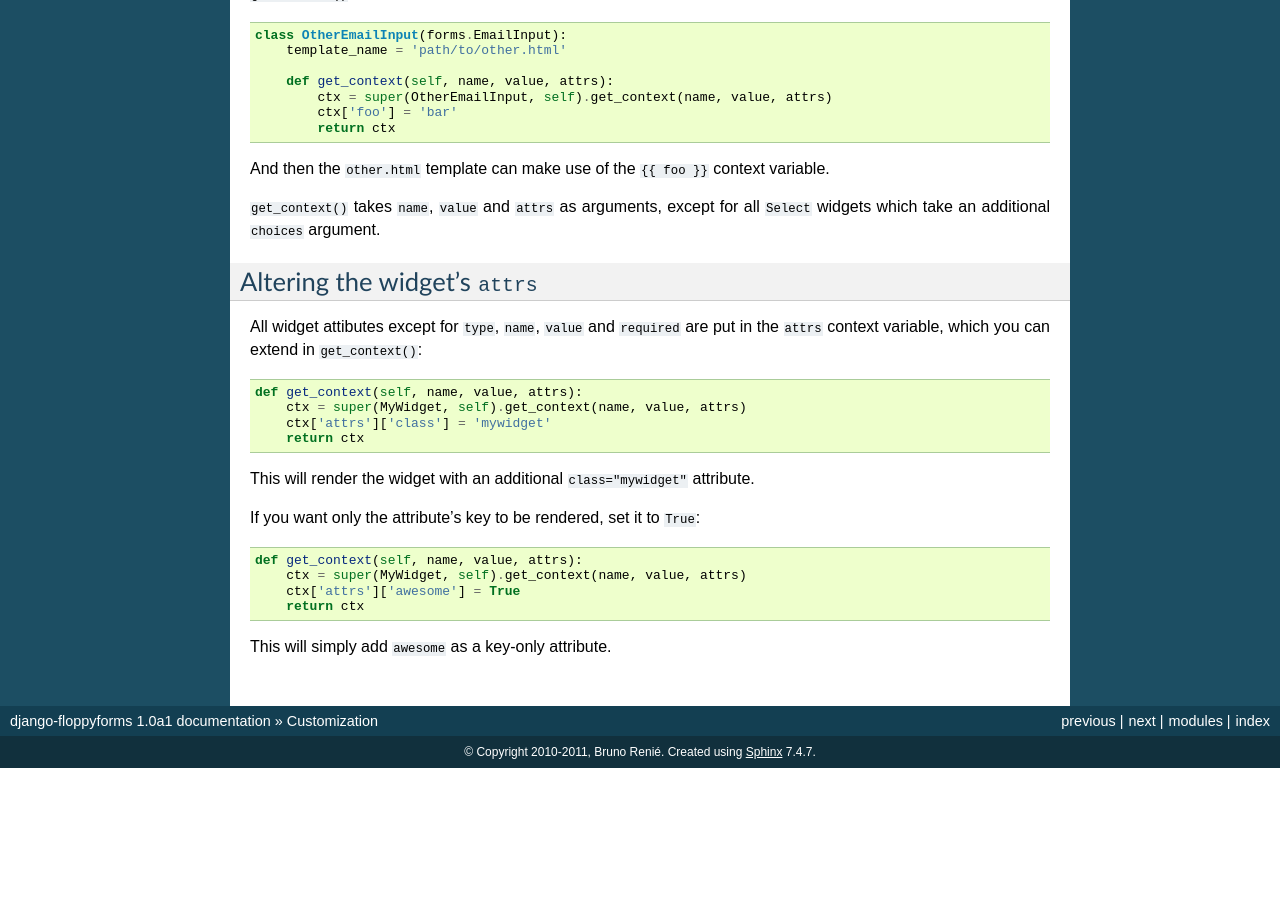
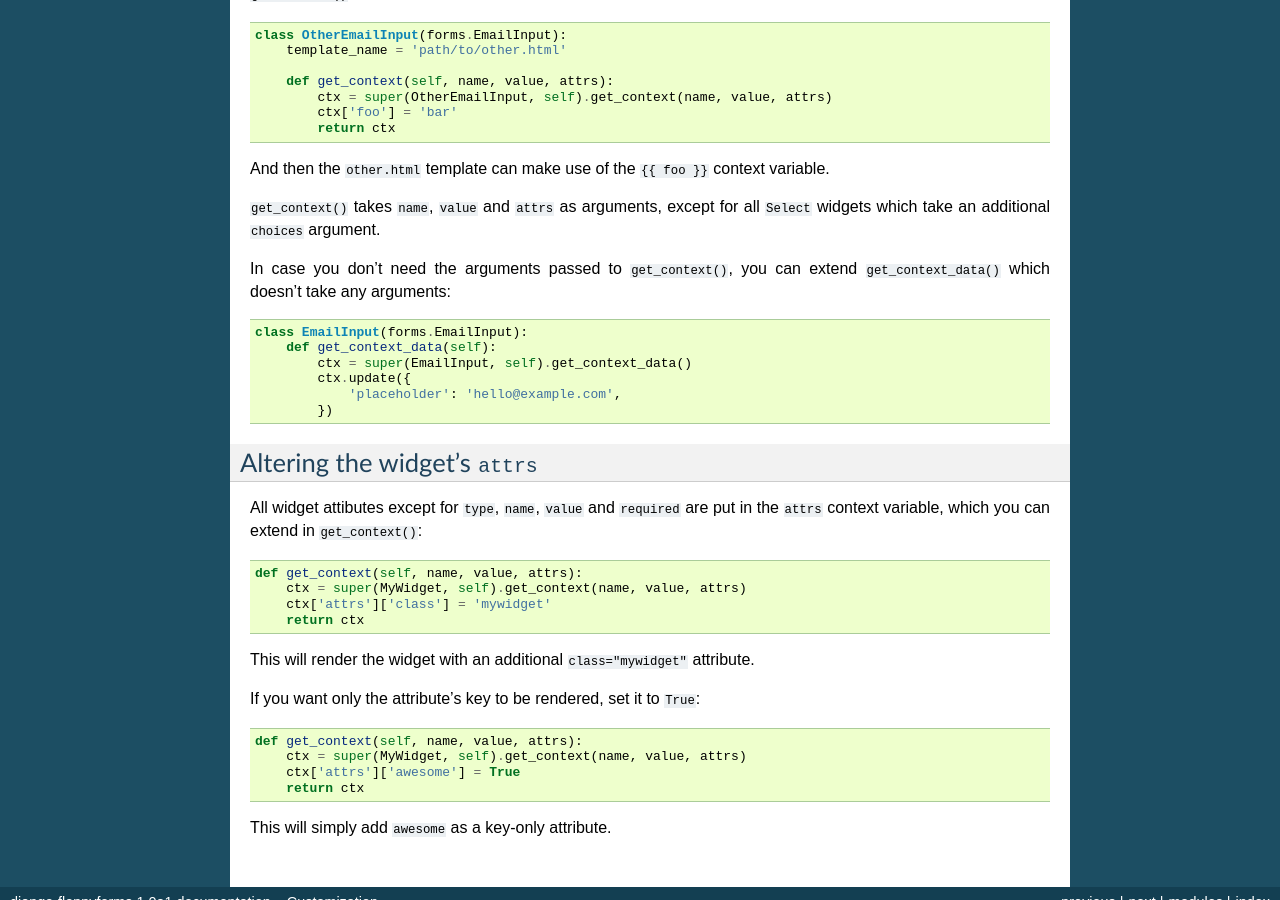
Before and after one commit to jazzband/django-floppyforms, a Sphinx documentation site: the page built from docs/customization.rst, in a window 1280 px wide and 900 px high, scrolled down 801 px. Built offline with Sphinx 7.4.7, drawn with Linux system fonts in a browser that asks for light colours; before the commit the page ends 1569 px from its top, so only the background shows below that.

Commit message:
Documented get_context_data

```diff
--- a/docs/customization.rst
+++ b/docs/customization.rst
@@ -59,6 +59,16 @@
 ``get_context()`` takes ``name``, ``value`` and ``attrs`` as arguments, except
 for all ``Select`` widgets which take an additional ``choices`` argument.
 
+In case you don't need the arguments passed to ``get_context()``, you can
+extend ``get_context_data()`` which doesn't take any arguments::
+
+    class EmailInput(forms.EmailInput):
+        def get_context_data(self):
+            ctx = super(EmailInput, self).get_context_data()
+            ctx.update({
+                'placeholder': 'hello@example.com',
+            })
+
 Altering the widget's ``attrs``
 -------------------------------
 
```
